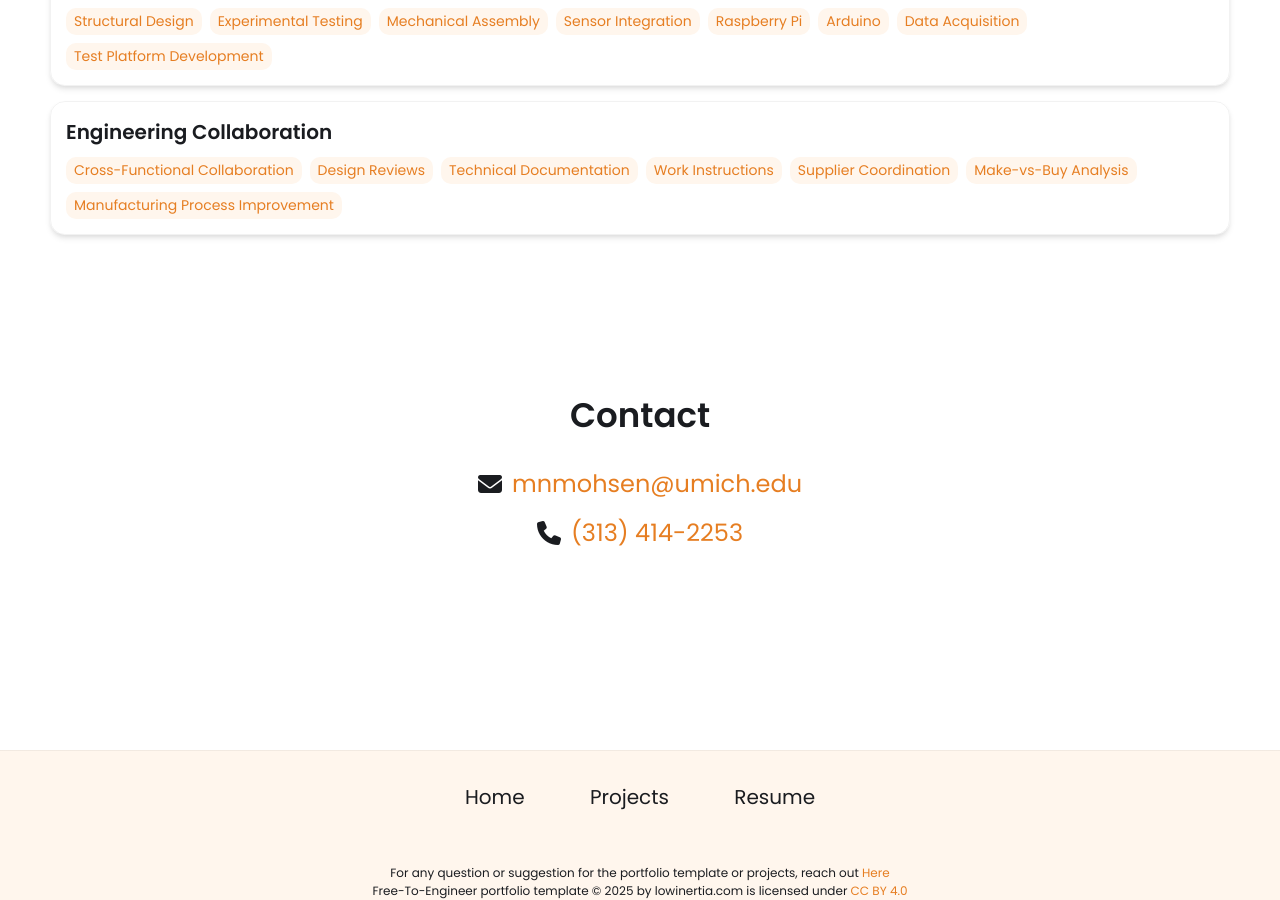
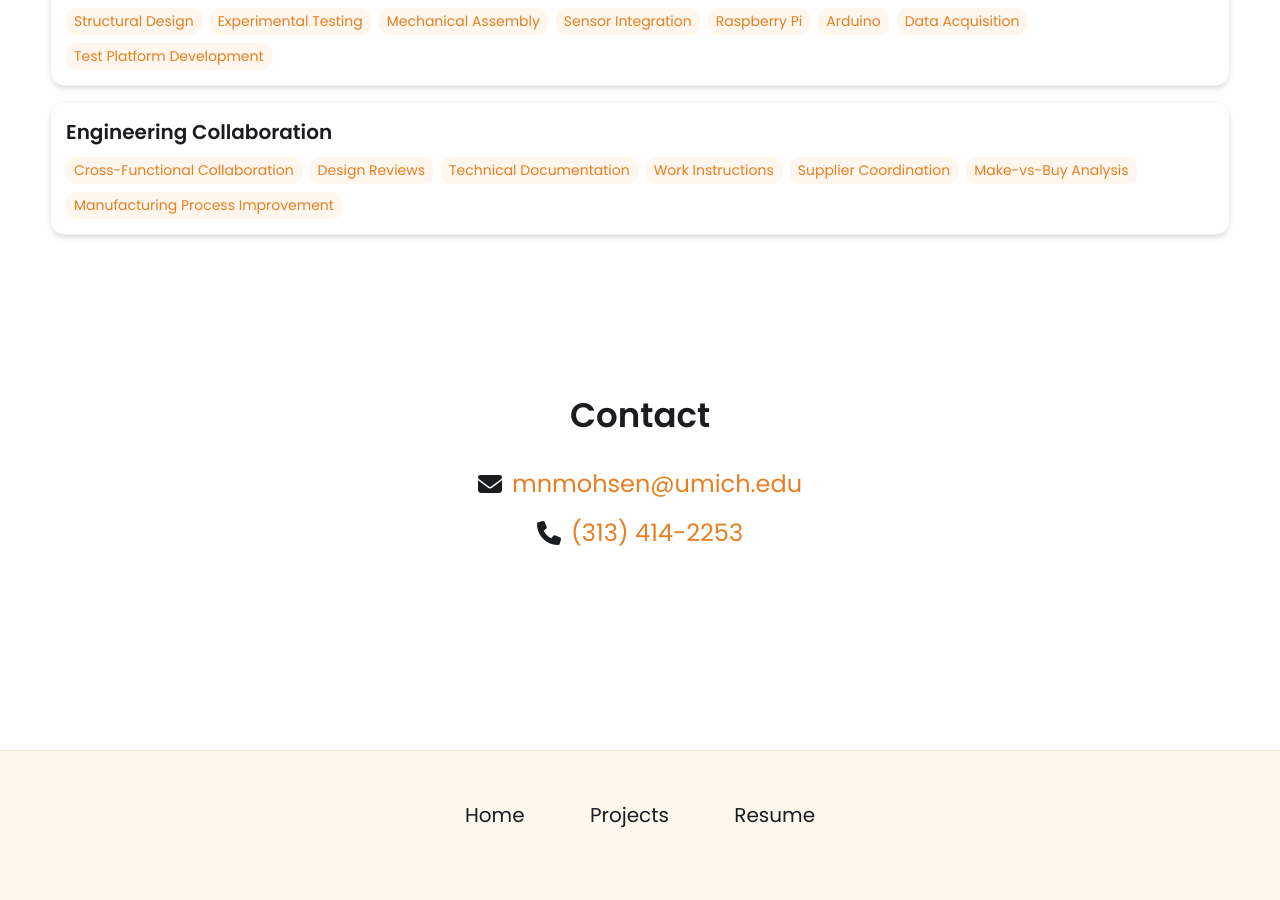
Before and after one commit to mnmohsen/personalwebsite, a Jekyll site: the page built from index.html, in a window 1280 px wide and 900 px high, scrolled down 2152 px. Built offline with Jekyll 4.4.1, drawn with Linux system fonts in a browser that asks for light colours.

Commit message:
Update footer.html

```diff
--- a/_includes/footer.html
+++ b/_includes/footer.html
@@ -7,13 +7,9 @@
             <a href="/projects/">
                 <span>Projects</span>
             </a>
-            <a href={{site.resume-url}} target="_blank" rel="noopener noreferrer">
+            <a href="{{site.resume-url}}" target="_blank" rel="noopener noreferrer">
                 <span>Resume</span>
             </a>
         </div>
     </div>
-    <div class="license">
-        <span>For any question or suggestion for the portfolio template or projects, reach out <a class="help" href="mailto:admin@lowinertia.com"> Here</a> </span>
-        <p>Free-To-Engineer portfolio template © 2025 by lowinertia.com is licensed under <a href="https://creativecommons.org/licenses/by/4.0/?ref=chooser-v1">CC BY 4.0</a></p>
-    </div>
 </footer>
```
